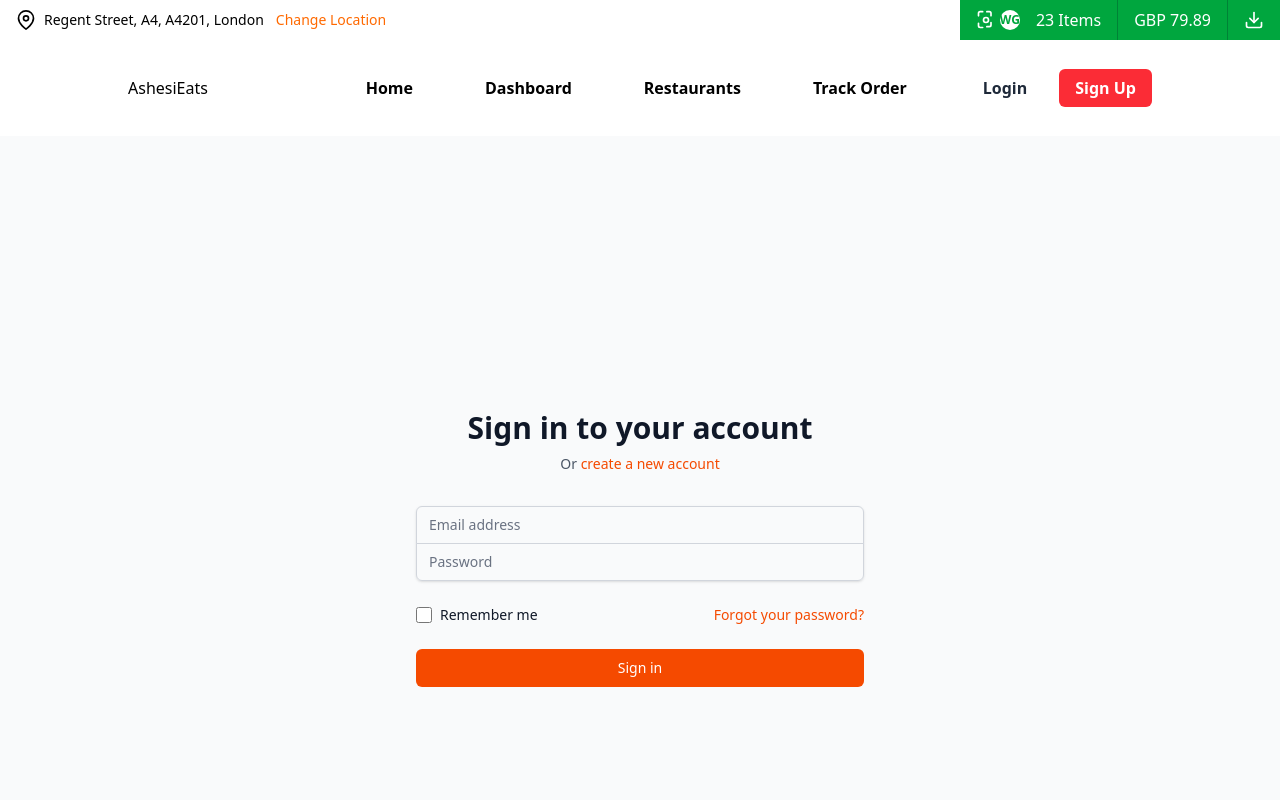
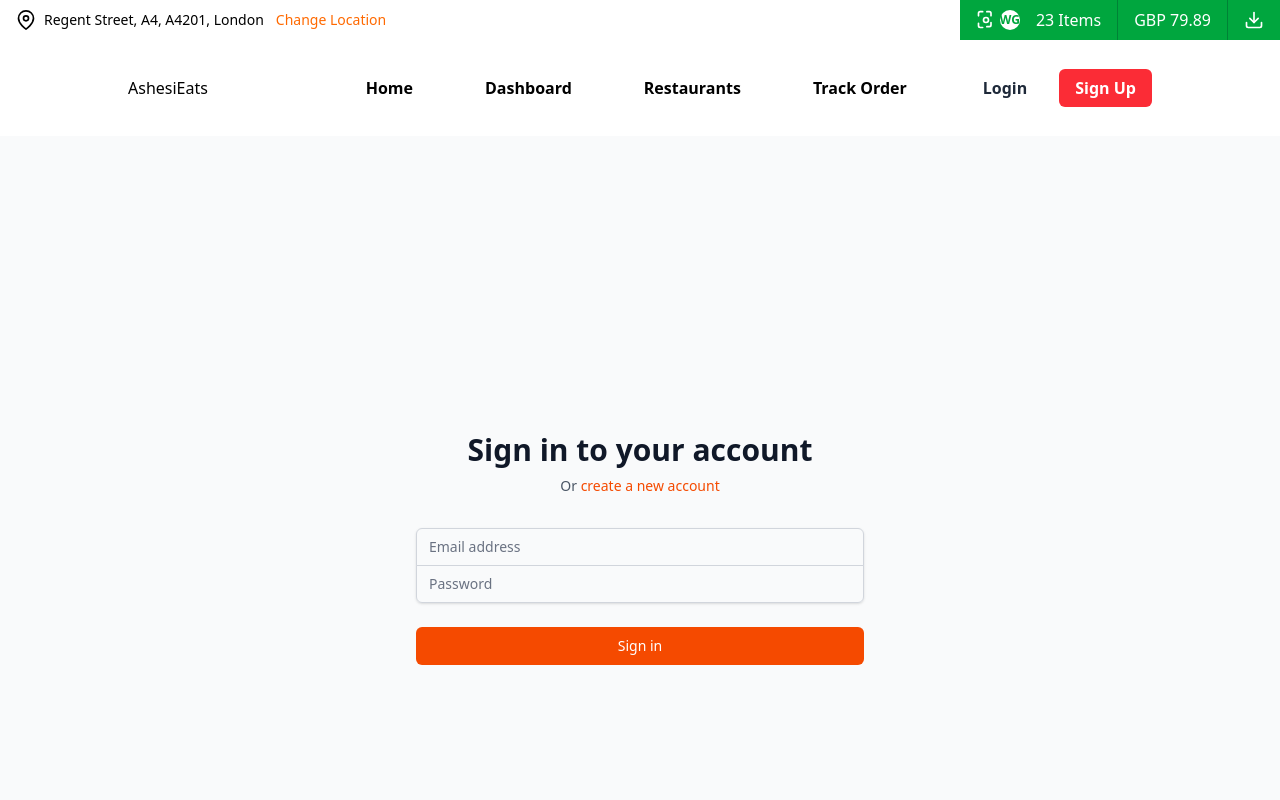
Before and after one commit to Kirk-kud/swe_cafe, a React (Vite) app: page /Login in a window 1280 px wide. Shown: the top 800 px of the page. Built offline with nearby package versions, Linux system fonts and the light colour scheme.

Commit message:
Update Login.jsx

```diff
--- a/src/pages/Login.jsx
+++ b/src/pages/Login.jsx
@@ -6,22 +6,44 @@ const Login = () => {
     email: '',
     password: '',
   });
+  const [error, setError] = useState('');
   const navigate = useNavigate();
 
   const handleChange = (e) => {
     const { name, value } = e.target;
     setFormData(prevState => ({
       ...prevState,
-      [name]: value
+      [name]: value.trim() // Trim whitespace from inputs
     }));
   };
 
   const handleSubmit = async (e) => {
     e.preventDefault();
-    // TODO: Implement login logic here
-    console.log('Login attempt with:', formData);
-    // After successful login:
-    // navigate('/dashboard');
+    setError(''); // Reset error message
+
+    try {
+      const response = await fetch('/api/auth/login', {
+        method: 'POST',
+        headers: { 'Content-Type': 'application/json' },
+        body: JSON.stringify(formData),
+      });
+
+      const data = await response.json();
+
+      if (!response.ok) {
+        throw new Error(data.error || 'Authentication failed');
+      }
+
+      // Store token securely
+      localStorage.setItem('authToken', data.token);
+
+      // Redirect to dashboard
+      navigate('/AshesiEatsDashboard');
+
+    } catch (err) {
+      console.error('Login error:', err);
+      setError(err.message || 'Failed to sign in');
+    }
   };
 
   return (
@@ -38,6 +60,13 @@ const Login = () => {
             </Link>
           </p>
         </div>
+
+        {error && (
+          <div className="text-red-600 text-center text-sm">
+            {error}
+          </div>
+        )}
+
         <form className="mt-8 space-y-6" onSubmit={handleSubmit}>
           <div className="rounded-md shadow-sm -space-y-px">
             <div>
@@ -68,26 +97,6 @@ const Login = () => {
             </div>
           </div>
 
-          <div className="flex items-center justify-between">
-            <div className="flex items-center">
-              <input
-                id="remember-me"
-                name="remember-me"
-                type="checkbox"
-                className="h-4 w-4 text-orange-600 focus:ring-orange-500 border-gray-300 rounded"
-              />
-              <label htmlFor="remember-me" className="ml-2 block text-sm text-gray-900">
-                Remember me
-              </label>
-            </div>
-
-            <div className="text-sm">
-              <a href="#" className="font-medium text-orange-600 hover:text-orange-500">
-                Forgot your password?
-              </a>
-            </div>
-          </div>
-
           <div>
             <button
               type="submit"
```
